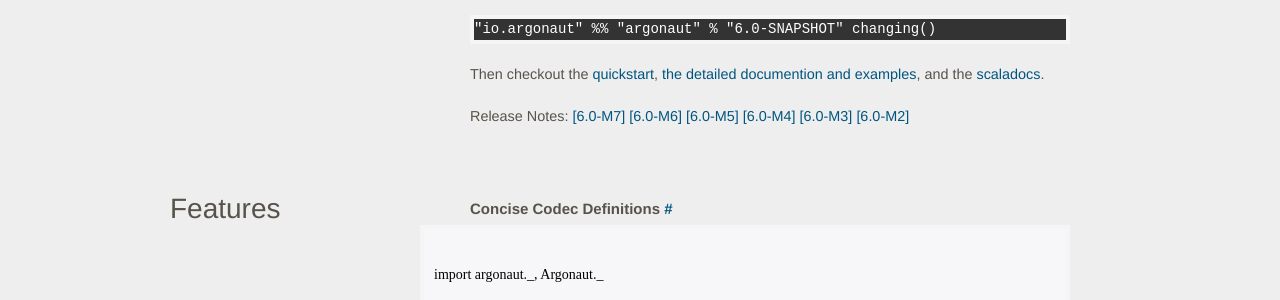
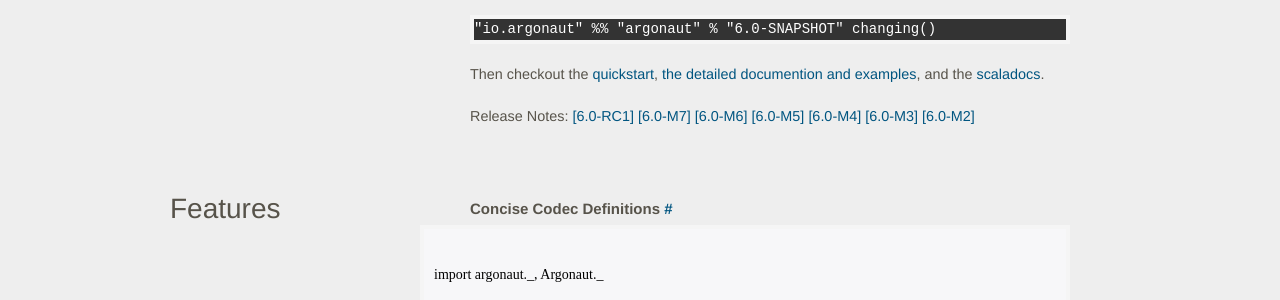
Before and after one commit to argonaut-io/argonaut.io, a Jekyll site: the page built from index.markdown, in a window 1280 px wide and 900 px high. Shown: the part 411-711 px from the top of the window. Built offline with Jekyll 4.4.1, drawn with Linux system fonts in a browser that asks for light colours; nearby versions of some CDN libraries; some web fonts are replaced.

Commit message:
Add link to release notes for RC1.

```diff
--- a/index.markdown
+++ b/index.markdown
@@ -35,6 +35,7 @@ title: argonaut
           </p>
 
           <p>Release Notes:
+            <a href="https://github.com/markhibberd/argonaut/blob/master/notes/6.0-RC1.markdown">[6.0-RC1]</a>
             <a href="https://github.com/markhibberd/argonaut/blob/master/notes/6.0-M7.markdown">[6.0-M7]</a>
             <a href="https://github.com/markhibberd/argonaut/blob/master/notes/6.0-M6.markdown">[6.0-M6]</a>
             <a href="https://github.com/markhibberd/argonaut/blob/master/notes/6.0-M5.markdown">[6.0-M5]</a>
```
